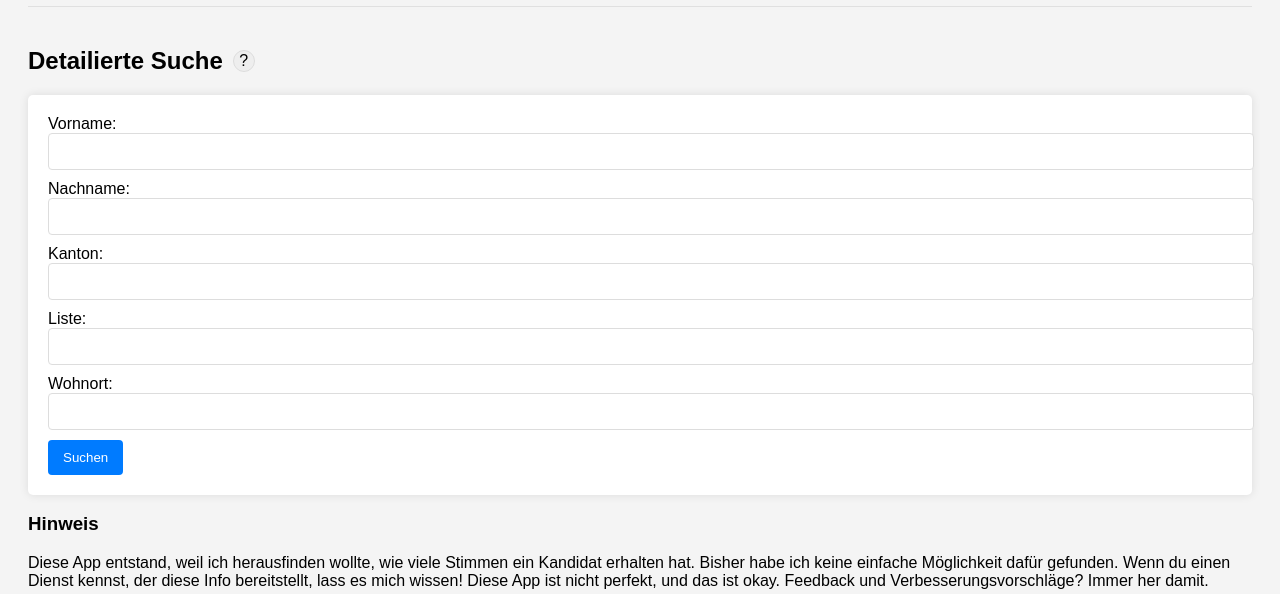
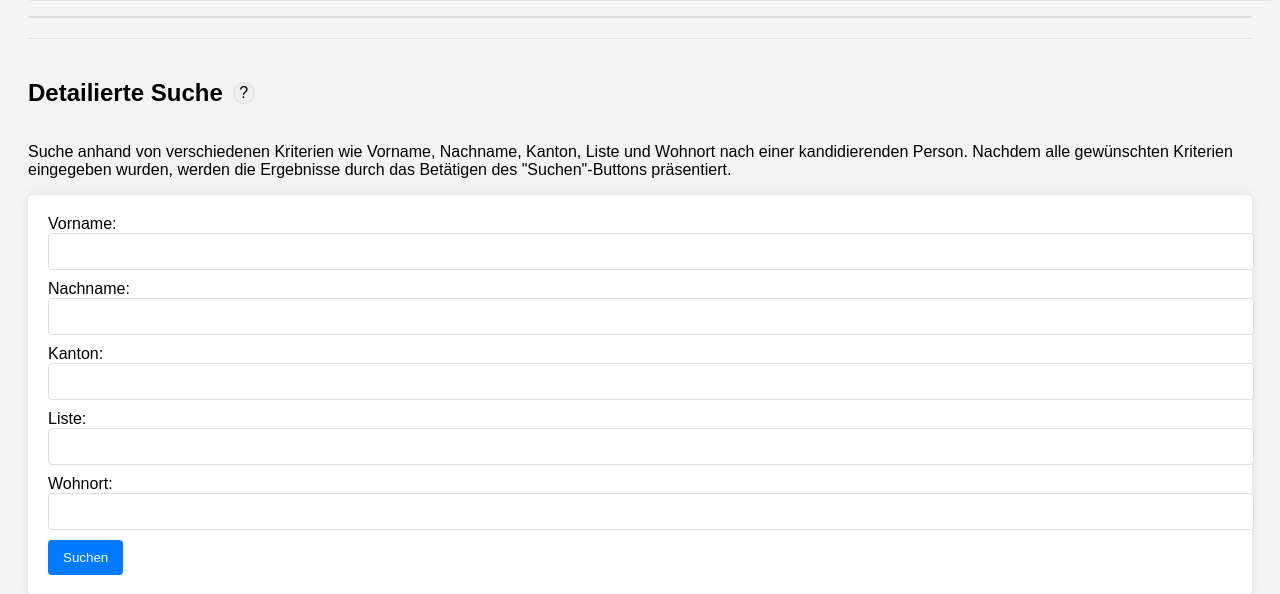
Before and after one commit to devobern/NRW23, a Flask app: page / in a window 1280 px wide. Shown: the part 332-926 px from the top of the page. Run offline with Flask 3, Linux system fonts and the light colour scheme; parts of the project's set-up code (start-up, migrations or seed data) failed here and were passed over.

Commit message:
Fix: Add new text
Adds new text that better match the functions.

```diff
--- a/templates/index.html
+++ b/templates/index.html
@@ -19,23 +19,21 @@
     </div>
 
     <h1>Nationalratswahlen 2023: Kandidat:in Suche</h1>
-    <p>Gib einen oder mehrere Suchbegriffe ein, um nach Personen zu suchen, die für den Nationalrat 2023 kandidiert
-        haben. Du kannst nach Vorname, Nachname, Kanton, Partei und Wohnort suchen. Die Ergebnisse zeigen dir die Anzahl
-        der erhaltenen Stimmen sowie zusätzliche Details zur Person und ihrer Kandidatur. Bitte beachte, dass die Daten
-        nur für die Wahlen von 2023 gelten.</p>
+    <p>Die Webseite dient zur Suche von Kandidat:innen, die für die Nationalratswahlen 2023 in der Schweiz kandidiert haben. Nutzer:innen können sowohl gezielt nach einem Kandidaten mithilfe seines Vor- oder Nachnamens suchen als auch detailliertere Suchen basierend auf verschiedenen Kriterien wie Kanton, Liste und Wohnort durchführen.</p>
 
     <div class="header-with-tooltip">
-        <h2>Suche nach Kandidat </h2>
+        <h2>Suche nach Kandidat:in </h2>
         <div class="tooltip-container">
             <span class="tooltip-icon">?</span>
             <div class="tooltip-content">
                 <ul>
-                    <li>Gib den Vor- oder Nachnamen eines Kandidaten ein. Passende Kandidaten werden dir daraufhin unten
+                    <li>Gib den Vor- oder Nachnamen einer kandidierenden Person ein. Passende Kandidaten werden dir daraufhin unten
                         aufgelistet.</li>
                 </ul>
             </div>
         </div>
     </div>
+    <p>Schnelles Finden einer kandidierenden Person durch die Eingabe ihres Namens. Während der Eingabe zeigt eine Dropdown-Liste dynamisch passende Kandidat:innen an.</p>
     <input type="text" id="kandidatSearch" placeholder="Name des Kandidaten">
     <ul class="dropdown-list" id="kandidatDropdown">
         <!--Is dynamicly loaded via JavaScript-->
@@ -63,6 +61,7 @@
             </div>
         </div>
     </div>
+    <p>Suche anhand von verschiedenen Kriterien wie Vorname, Nachname, Kanton, Liste und Wohnort nach einer kandidierenden Person. Nachdem alle gewünschten Kriterien eingegeben wurden, werden die Ergebnisse durch das Betätigen des "Suchen"-Buttons präsentiert.</p>
 
     <form action="/search" method="post">
         Vorname: <input type="text" name="first_name"><br>
```
